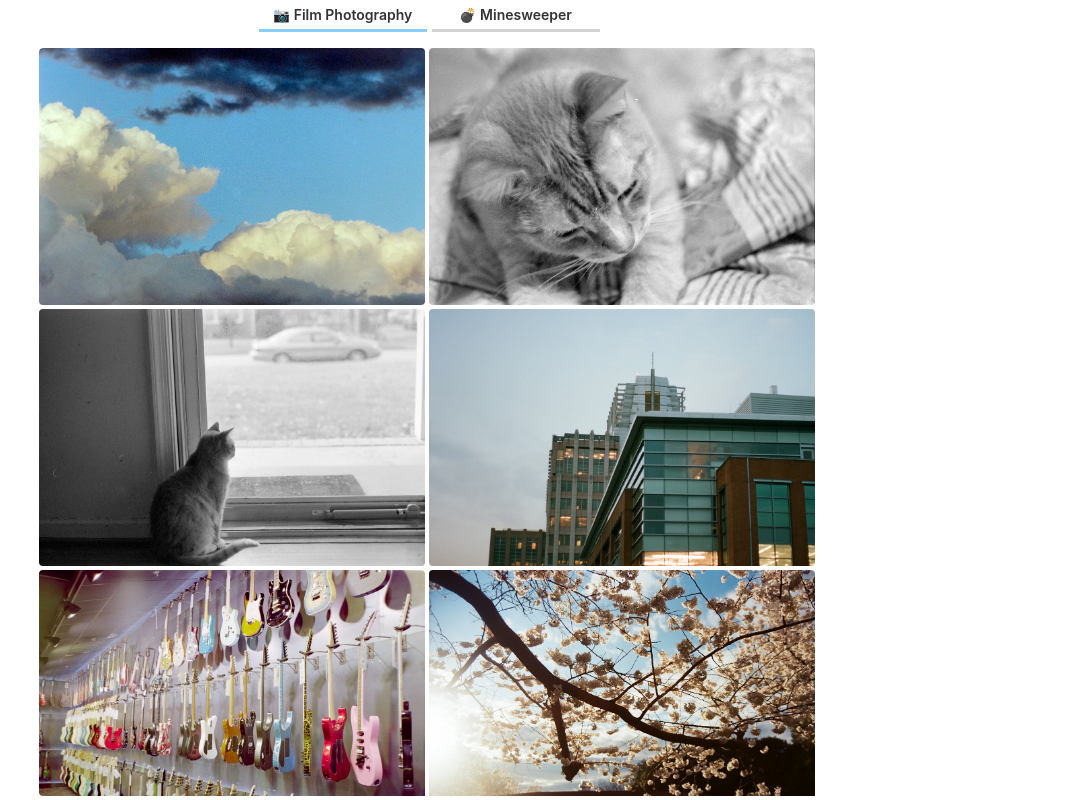
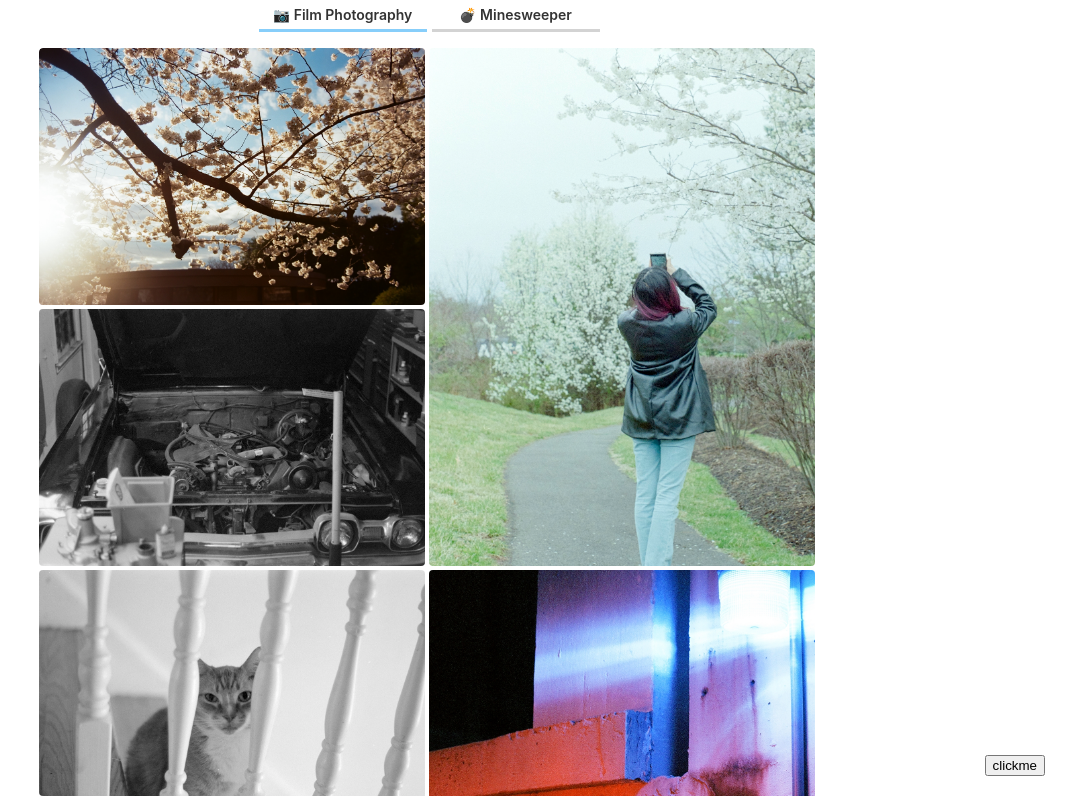
Before and after one commit to tyopoyt/tyopoyt.github.io, an Angular app: page /gallery in a window 1280 px wide. Shown: the whole page, without its empty margins (211-1280 px from the left). Built offline with nearby package versions, Linux system fonts and the light colour scheme.

Commit message:
Shuffle WIP 2

```diff
--- a/src/app/gallery-page/gallery/gallery.component.html
+++ b/src/app/gallery-page/gallery/gallery.component.html
@@ -1,8 +1,9 @@
 <div class="gallery-container">
     <mat-grid-list [cols]="cols" [gutterSize]="'4px'" rowHeight="3:2">
-        <mat-grid-tile *ngFor="let tile of photoTiles | shuffleArray; index as i" [rowspan]="tile.rows" [colspan]="tile.cols">
+        <mat-grid-tile *ngFor="let tile of sortedTiles; index as i" [rowspan]="tile.rows" [colspan]="tile.cols">
             <img src="{{tile.preview}}" (click)="showLightbox(i)">
         </mat-grid-tile>
     </mat-grid-list>
+    <button class="sort-button" (click)="nextSort()">clickme</button>
 </div>
 <app-lightbox #lightbox [photos]="photoTiles"></app-lightbox>
--- a/src/app/gallery-page/gallery/gallery.component.scss
+++ b/src/app/gallery-page/gallery/gallery.component.scss
@@ -18,3 +18,9 @@ mat-grid-list {
         }
     }
 }
+
+.sort-button {
+    position: absolute;
+    bottom: 1.5rem;
+    right: 1.5rem;
+}
--- a/src/app/gallery-page/gallery/gallery.component.ts
+++ b/src/app/gallery-page/gallery/gallery.component.ts
@@ -1,5 +1,6 @@
 import { Component, HostListener, OnInit, ViewChild } from '@angular/core';
 import { PhotoTile } from 'src/app/models/photo-tile';
+import { ShuffleArrayPipe } from 'src/app/pipes/shuffle-array.pipe';
 import { PHONE_WIDTH } from 'src/app/services/window-size.service';
 import { LightboxComponent } from '../lightbox/lightbox.component';
 
@@ -13,9 +14,12 @@ export class GalleryComponent implements OnInit {
   @ViewChild('lightbox') lightbox: LightboxComponent;
 
   photoTiles: PhotoTile[] = [];
+  sortedTiles: PhotoTile[] = [];
   cols = 6;
   numLandscape = 19;
   numPortrait = 7;
+  sorting: string;
+  shuffleArrayPipe = new ShuffleArrayPipe();
 
   @HostListener('window:resize', ['$event'])
   onResize() {
@@ -35,7 +39,7 @@ export class GalleryComponent implements OnInit {
       const preview = `assets/gallery/landscape/preview/${i}.jpg`;
       const rows = 3;
       const cols = 3;
-      this.photoTiles.push(new PhotoTile(src, preview, rows, cols));
+      this.photoTiles.push(new PhotoTile(i, src, preview, rows, cols));
     }
 
     for (let i = 0; i < this.numPortrait; i++) {
@@ -43,11 +47,26 @@ export class GalleryComponent implements OnInit {
       const preview = `assets/gallery/portrait/preview/${i}.jpg`;
       const rows = 6;
       const cols = 3;
-      this.photoTiles.push(new PhotoTile(src, preview, rows, cols));
+      this.photoTiles.push(new PhotoTile(i, src, preview, rows, cols));
     }
+
+    this.nextSort();
   }
 
   showLightbox(index: number) {
     this.lightbox.show(index);
   }
+
+  nextSort() {
+    if (this.sorting === 'shuffle') {
+      this.sortedTiles = this.photoTiles.sort((a: PhotoTile, b: PhotoTile) => {return b.index - a.index} );
+      this.sorting = 'asc';
+    } else if (this.sorting === 'asc') {
+      this.sortedTiles = this.photoTiles.sort((a: PhotoTile, b: PhotoTile) => {return a.index - b.index} );
+      this.sorting = 'desc';
+    } else {
+      this.sortedTiles = this.shuffleArrayPipe.transform(this.photoTiles);
+      this.sorting = 'shuffle';
+    }
+  }
 }
--- a/src/app/models/photo-tile.ts
+++ b/src/app/models/photo-tile.ts
@@ -1,10 +1,12 @@
 export class PhotoTile {
+    index: number;
     src: string;
     preview: string;
     rows: number;
     cols: number;
 
-    constructor(src: string, preview: string, rows: number, cols: number) {
+    constructor(index: number, src: string, preview: string, rows: number, cols: number) {
+        this.index = index;
         this.src = src;
         this.preview = preview;
         this.rows = rows;
```
Also changed, not shown: 5 other files (tests, documents, lock files or other folders).
